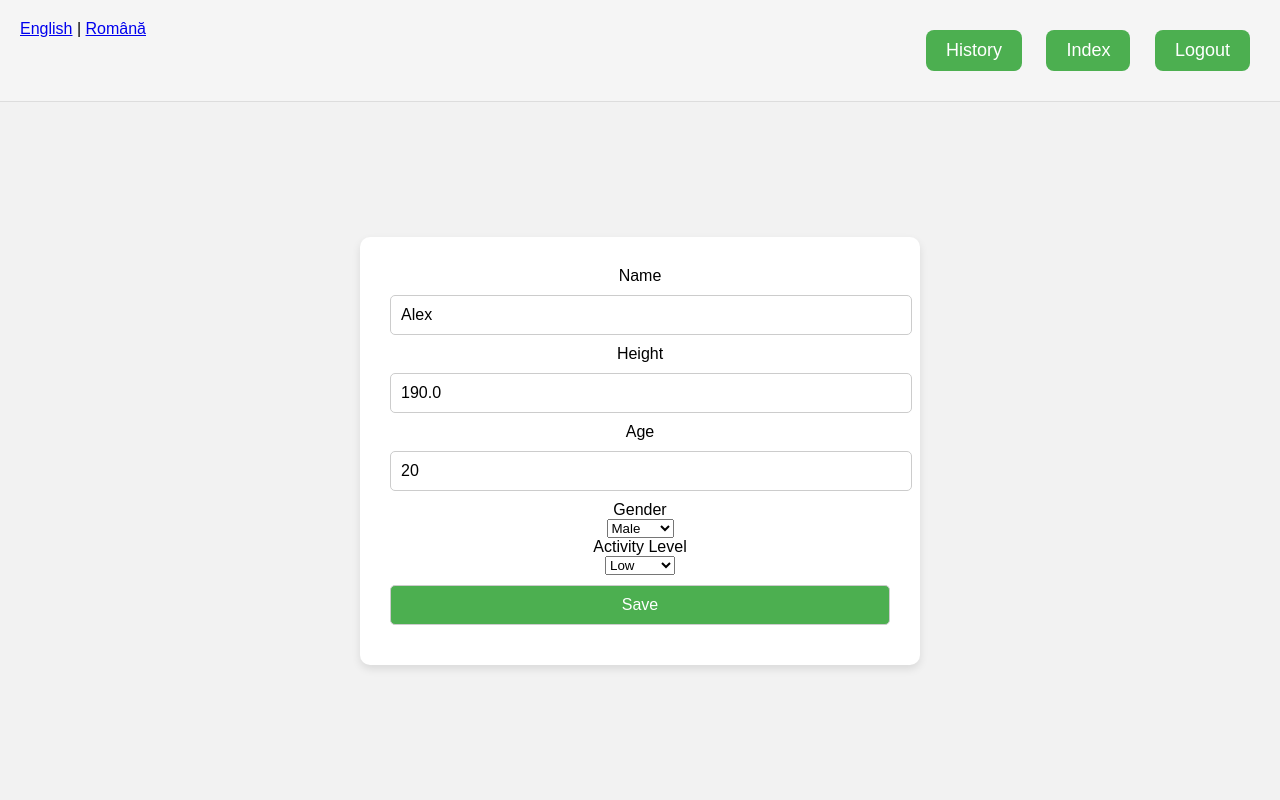
After one commit to AntoneseiCristian/AI-Powered-Fitness-Assistant-with-WhatsApp-Integration, a Flask app: page /profile in a window 1280 px wide. The commit adds this page. Run offline with Flask 3, Linux system fonts and the light colour scheme; a user stored in the database is signed in; data comes from the database, SQL or seed files in the repository; both versions use the stored data as it was after the commit.

Commit message:
v0.32
"Added user profile functionality and navigation updates"

- Created a new UserProfile model to store user profile data.
- Added a new route and template for the profile page.
- Updated the index route to fetch the user's profile and pre-fill the height field.
- Updated the profile route to fetch the user's profile and pre-populate the form with saved data.
- Added a Profile button in the navbar on the index and history pages.

```diff
--- a/app.py
+++ b/app.py
@@ -2,7 +2,10 @@ from flask import Flask, render_template, request, redirect, url_for, flash, ses
 from flask_login import LoginManager, UserMixin, login_user, login_required, logout_user, current_user
 from werkzeug.security import generate_password_hash, check_password_hash
 from flask_babel import Babel, _
-from database import db  # Import db from database.py
+from database import db, UserProfile  # Import db and UserProfile from database.py
+from flask_wtf import FlaskForm
+from wtforms import StringField, FloatField, IntegerField, SelectField, SubmitField
+from wtforms.validators import DataRequired
 
 app = Flask(__name__)
 app.secret_key = 'secret_key'
@@ -34,6 +37,14 @@ class User(UserMixin, db.Model):
 from BMIRecord import BMIRecord
 
 User.bmi_records = db.relationship('BMIRecord', backref='user', lazy=True)
+
+class ProfileForm(FlaskForm):
+    name = StringField('Name', validators=[DataRequired()])
+    height = FloatField('Height', validators=[DataRequired()])
+    age = IntegerField('Age', validators=[DataRequired()])
+    gender = SelectField('Gender', choices=[('male', 'Male'), ('female', 'Female')])
+    activity_level = SelectField('Activity Level', choices=[('low', 'Low'), ('medium', 'Medium'), ('high', 'High')])
+    submit = SubmitField('Save')
 
 with app.app_context():
     db.create_all()
@@ -80,12 +91,9 @@ def register():
         flash('Username already exists. Please choose a different one.')
         return redirect(url_for('register'))
 
-
-
 @login_manager.user_loader
 def load_user(user_id):
     return User.query.get(int(user_id))
-
 
 @app.route('/')
 @login_required
@@ -95,6 +103,10 @@ def home():
 @app.route('/index', methods=['GET', 'POST'])
 @login_required
 def index():
+    # Get the user's profile
+    profile = UserProfile.query.filter_by(user_id=current_user.id).first()
+    height = profile.height if profile else None
+
     # Get the latest BMI record of the current user
     bmi_record = BMIRecord.query.filter_by(user_id=current_user.id).order_by(BMIRecord.date.desc()).first()
     bmi = bmi_record.bmi if bmi_record else None
@@ -108,7 +120,7 @@ def index():
         new_bmi_record = BMIRecord(bmi=bmi, weight=weight, height=height, user_id=current_user.id)  # Set weight and height
         db.session.add(new_bmi_record)
         db.session.commit()
-    return render_template('index.html', bmi=bmi, recommendation=recommendation, bmi_record=bmi_record)
+    return render_template('index.html', bmi=bmi, recommendation=recommendation, bmi_record=bmi_record, height=height)
 
 @app.route('/logout')
 @login_required
@@ -129,7 +141,29 @@ def history():
 
     return render_template('history.html', bmi_records=bmi_records, dates=dates, bmis=bmis)
 
+@app.route('/profile', methods=['GET', 'POST'])
+@login_required
+def profile():
+    # Get the user's profile
+    profile = UserProfile.query.filter_by(user_id=current_user.id).first()
 
+    # If a profile exists, pre-populate the form with the saved data
+    if profile:
+        form = ProfileForm(obj=profile)
+    else:
+        form = ProfileForm()
+
+    if form.validate_on_submit():
+        if not profile:
+            # If a profile doesn't exist, create a new one
+            profile = UserProfile(user_id=current_user.id)
+        # Update the profile with the form data
+        form.populate_obj(profile)
+        db.session.add(profile)
+        db.session.commit()
+        flash('Profile saved successfully.')
+        return redirect(url_for('index'))
+    return render_template('profile.html', form=form)
 
 def calculate_bmi(weight, height):
     return round(weight / ((height / 100) ** 2), 2)
--- a/templates/history.html
+++ b/templates/history.html
@@ -12,6 +12,7 @@
             <a href="{{ url_for('setlang', lang='ro') }}">Română</a>
         </div>
         <div class="logout-button">
+            <a href="{{ url_for('profile') }}" class="btn">Profile</a>
             <a href="{{ url_for('index') }}" class="btn">Index</a>
             <a href="{{ url_for('logout') }}" class="btn">Logout</a>
 
--- a/templates/index.html
+++ b/templates/index.html
@@ -12,6 +12,7 @@
             <a href="{{ url_for('setlang', lang='ro') }}">Română</a>
         </div>
         <div class="logout-button">
+            <a href="{{ url_for('profile') }}" class="btn">Profile</a>
             <a href="{{ url_for('history') }}" class="btn">History</a>
             <a href="{{ url_for('logout') }}" class="btn">Logout</a>
 
@@ -20,7 +21,7 @@
     <div class="container">
         <form action="/index" method="post">
             <input type="number" name="weight" placeholder="{{ _('Weight in kg') }}" required>
-            <input type="number" name="height" placeholder="{{ _('Height in cm') }}" required>
+            <input type="number" name="height" placeholder="{{ _('Height in cm') }}" value="{{ height }}" required>
             <input type="submit" value="{{ _('Calculate BMI') }}">
         </form>
         <div class="result">
--- /dev/null
+++ b/templates/profile.html
@@ -0,0 +1,49 @@
+<!DOCTYPE html>
+<html lang="en">
+<head>
+    <meta charset="UTF-8">
+    <title>Profile</title>
+    <link rel="stylesheet" href="{{ url_for('static', filename='styles.css') }}">
+</head>
+<body>
+    <div class="navbar">
+        <div class="language-selection">
+            <a href="{{ url_for('setlang', lang='en') }}">English</a> |
+            <a href="{{ url_for('setlang', lang='ro') }}">Română</a>
+        </div>
+        <div class="logout-button">
+            <a href="{{ url_for('history') }}" class="btn">History</a>
+            <a href="{{ url_for('index') }}" class="btn">Index</a>
+            <a href="{{ url_for('logout') }}" class="btn">Logout</a>
+        </div>
+    </div>
+    <div class="container">
+        <form action="/profile" method="post">
+            {{ form.hidden_tag() }}
+            <div class="form-group">
+                {{ form.name.label }}<br>
+                {{ form.name() }}
+            </div>
+            <div class="form-group">
+                {{ form.height.label }}<br>
+                {{ form.height() }}
+            </div>
+            <div class="form-group">
+                {{ form.age.label }}<br>
+                {{ form.age() }}
+            </div>
+            <div class="form-group">
+                {{ form.gender.label }}<br>
+                {{ form.gender() }}
+            </div>
+            <div class="form-group">
+                {{ form.activity_level.label }}<br>
+                {{ form.activity_level() }}
+            </div>
+            <div class="form-group">
+                {{ form.submit() }}
+            </div>
+        </form>
+    </div>
+</body>
+</html>
```
Also changed, not shown: database.py (+9 -0 lines), forms.py (added, +11 -0 lines), instance/bmi_app.db.
